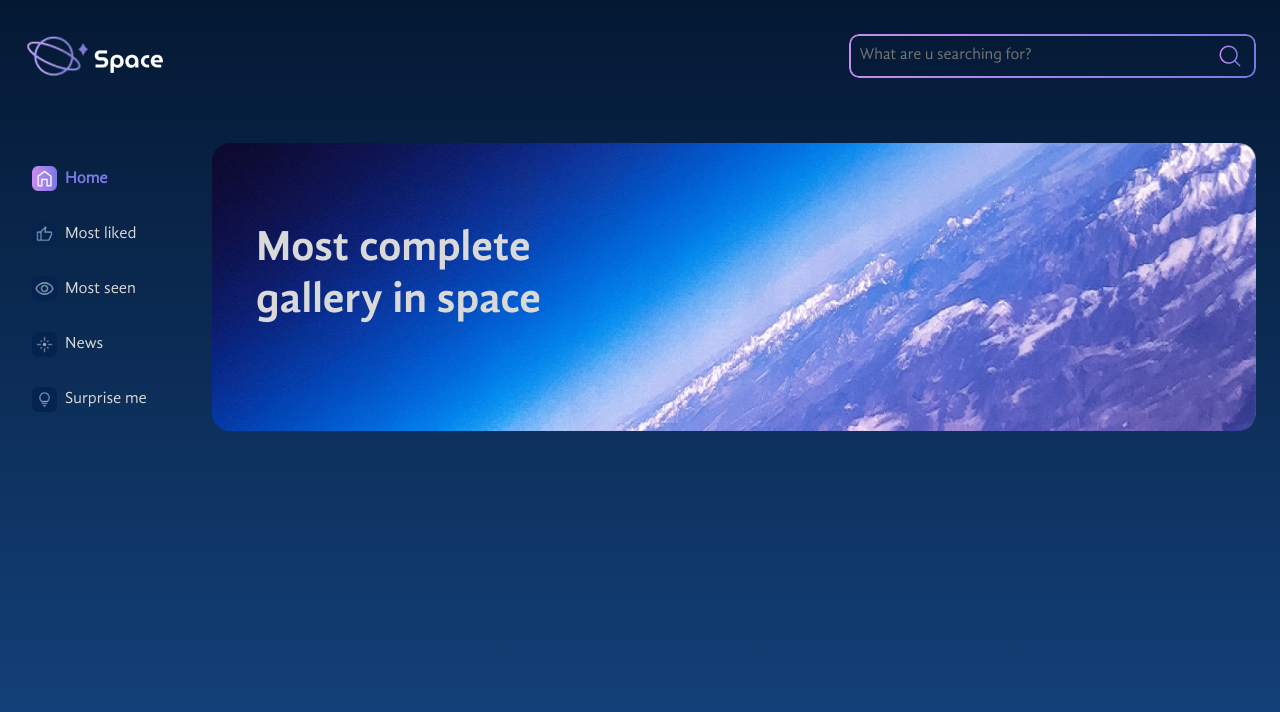
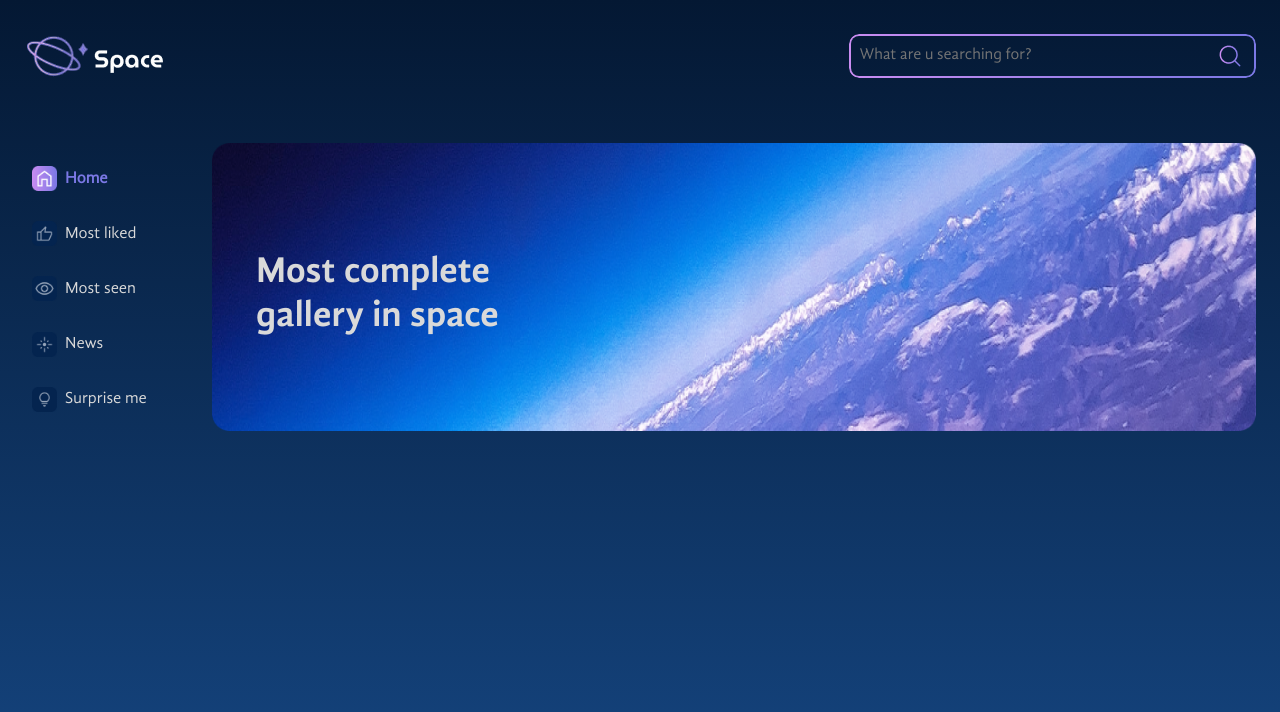
Before and after one commit to LeeYooBin/Space, a React (Create React App) app: page / in a window 1280 px wide. Shown: the top 712 px of the page. Built offline with nearby package versions, Linux system fonts and the light colour scheme.

Commit message:
Changing Banner style

```diff
--- a/src/components/Banner/index.js
+++ b/src/components/Banner/index.js
@@ -37,9 +37,9 @@ const Title = styled.h1`
   }
 
   @media screen and (min-width: 1000px) {
-    font-size: 2.7rem;
-    width: 401px;
-    top: 80px;
+    font-size: 2.3rem;
+    width: 30%;
+    top: 37%;
     left: 44px;
   }
 `;
```
